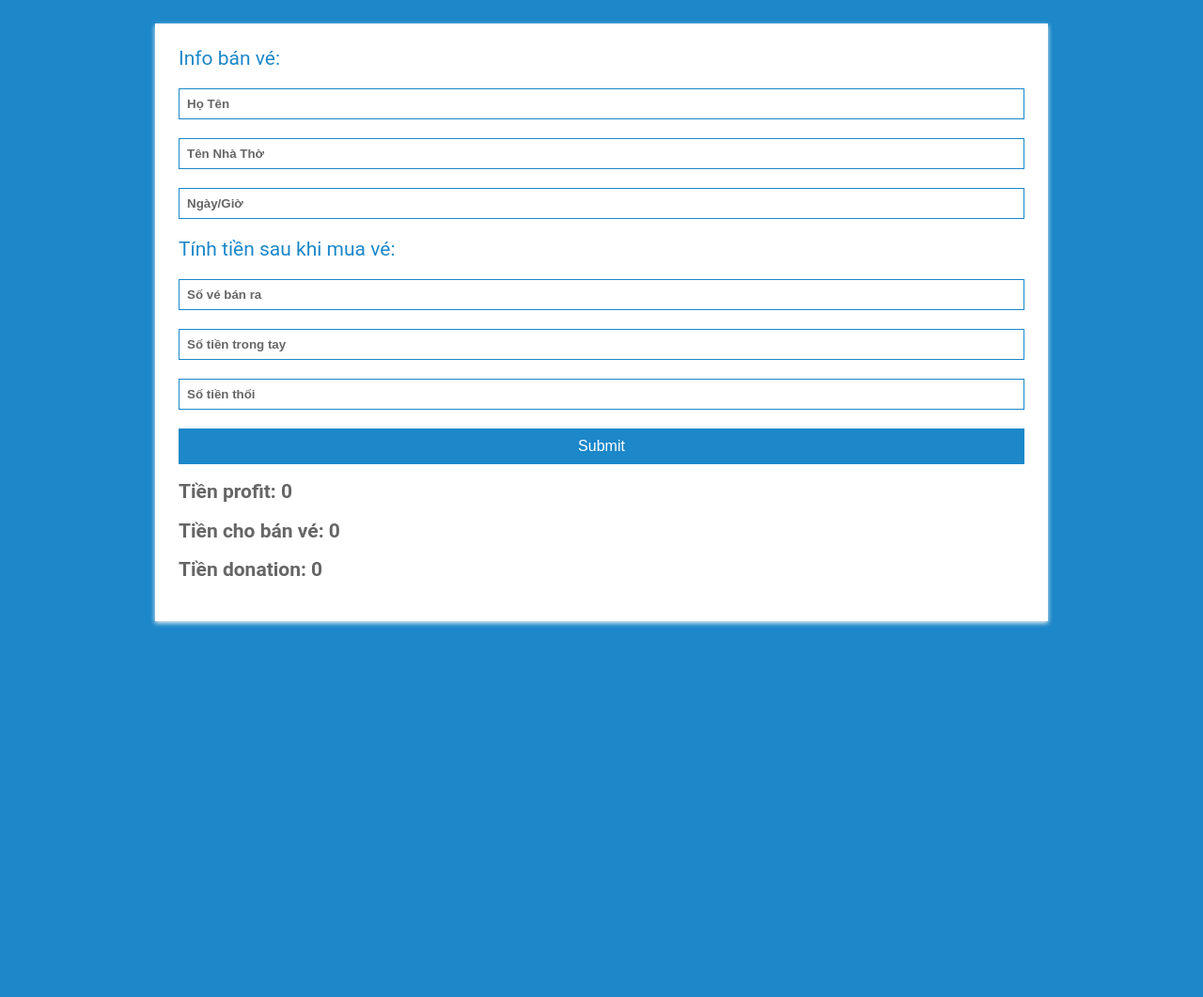
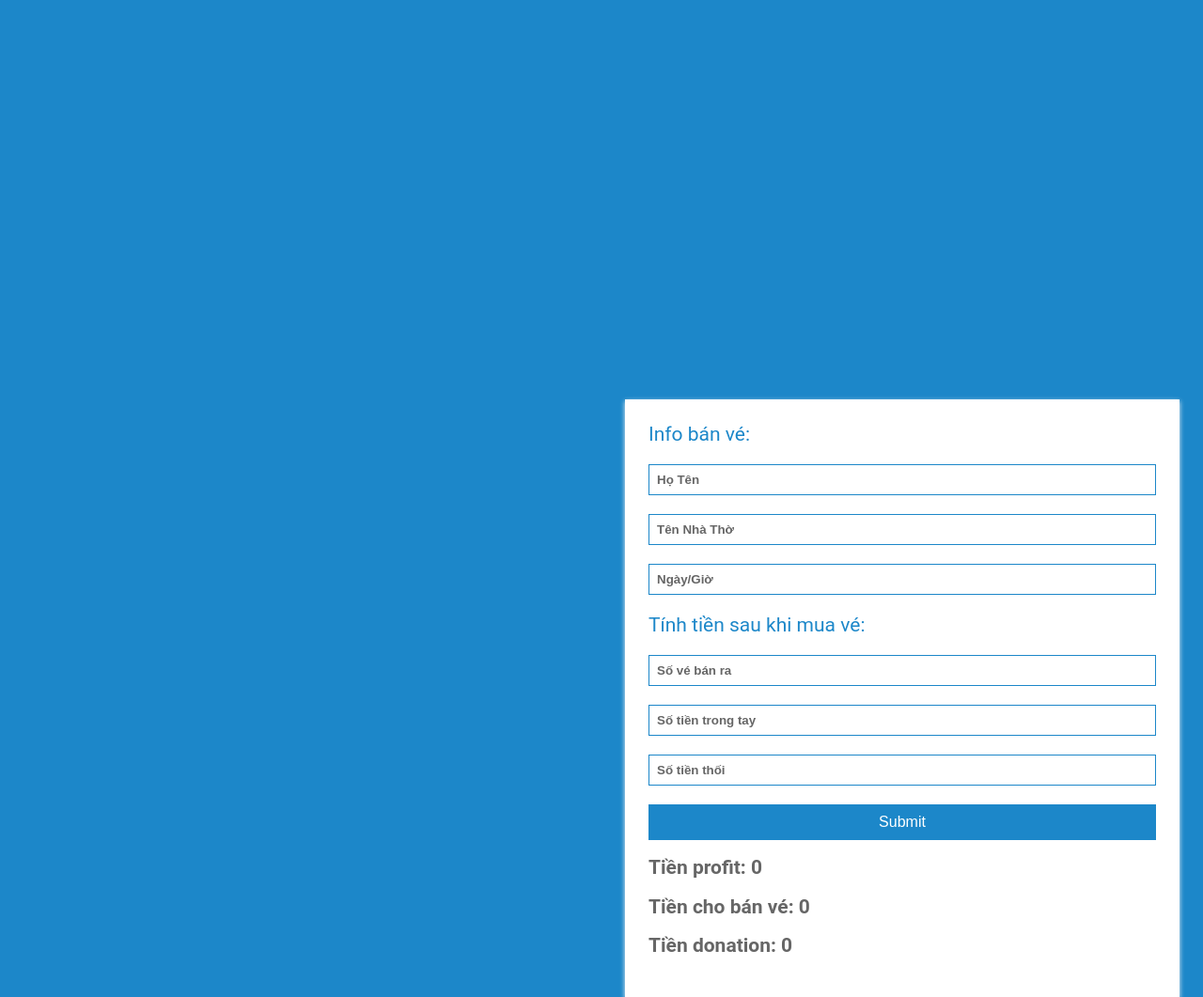
Before and after one commit to mc-nguyen/BanVe, a plain HTML site: page index.html in a window 1280 px wide. Shown: the whole page at 94% size. Before the commit the page ends 800 px from the top, so only its background shows below. Drawn offline with Linux system fonts and the light colour scheme.

Commit message:
Update style.css

```diff
--- a/style.css
+++ b/style.css
@@ -17,12 +17,10 @@ h1 {
 p {
     margin: 0 0 5px;
 }
-.main-block {
-    display: flex;
-    flex-direction: column;
-    justify-content: center;
-    align-items: center;
-    min-height: 100vh;
+section {
+    position: absolute;
+    top: 50%;
+    left: 50%;
 }
 .form-ticket {
     padding: 25px;
```
